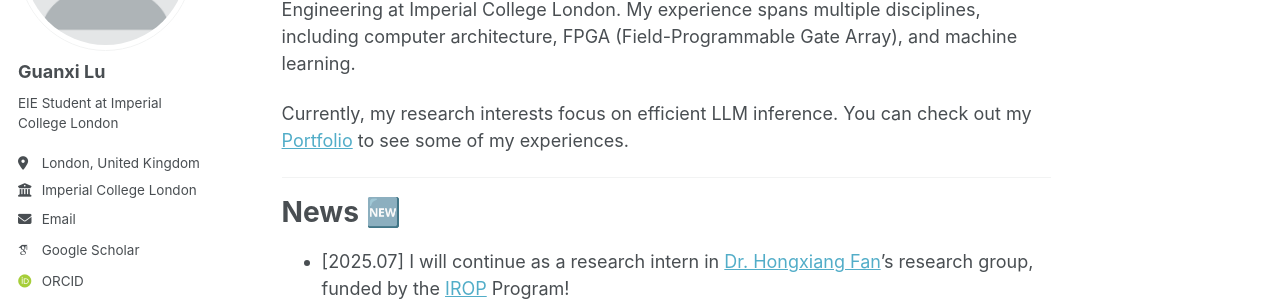
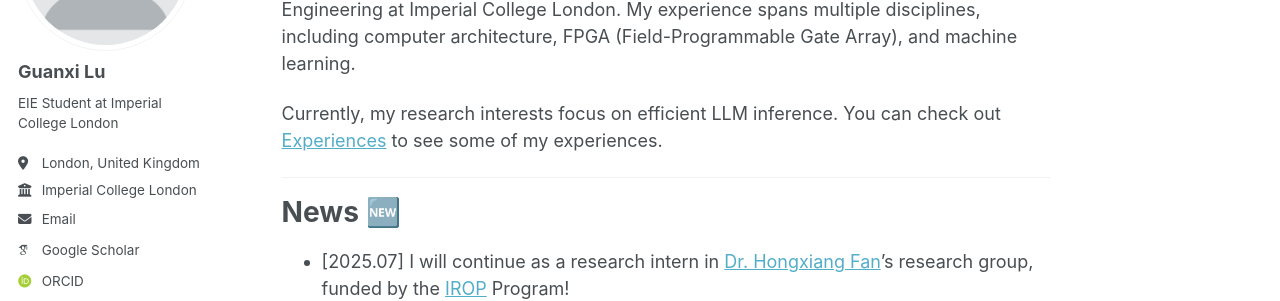
Before and after one commit to lgxi24/lgxi24.github.io, a Jekyll site: the page built from _pages/about.md, in a window 1280 px wide and 1032 px high. Shown: the part 223-524 px from the top of the window. Built offline with Jekyll 4.4.1, drawn with Linux system fonts in a browser that asks for light colours; emoji names are drawn with the system emoji font; some web fonts are replaced; a script that is not in the unit is left out.

Commit message:
update about page

```diff
--- a/_pages/about.md
+++ b/_pages/about.md
@@ -12,7 +12,7 @@ Hi, welcome to my homepage! :wave:
 I’m currently an undergraduate student in the Department of Electrical and Electronic Engineering at Imperial College London. My experience spans multiple disciplines, including computer architecture, FPGA (Field-Programmable Gate Array), and machine learning.
 
 Currently, my research interests focus on efficient LLM inference.
-You can check out my [Portfolio](/portfolio/) to see some of my experiences.
+You can check out [Experiences](/cv/) to see some of my experiences.
 
 ---
 
```
